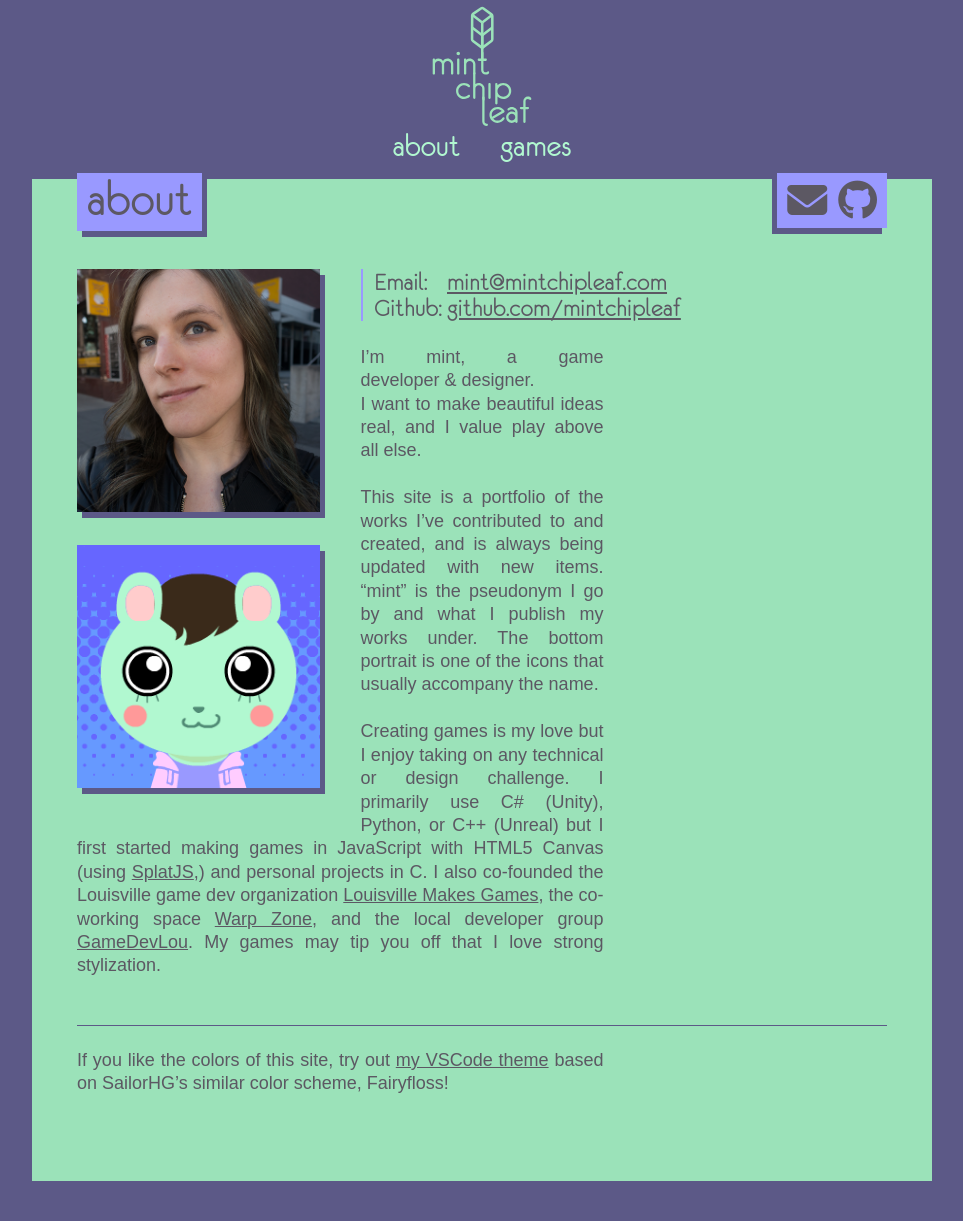
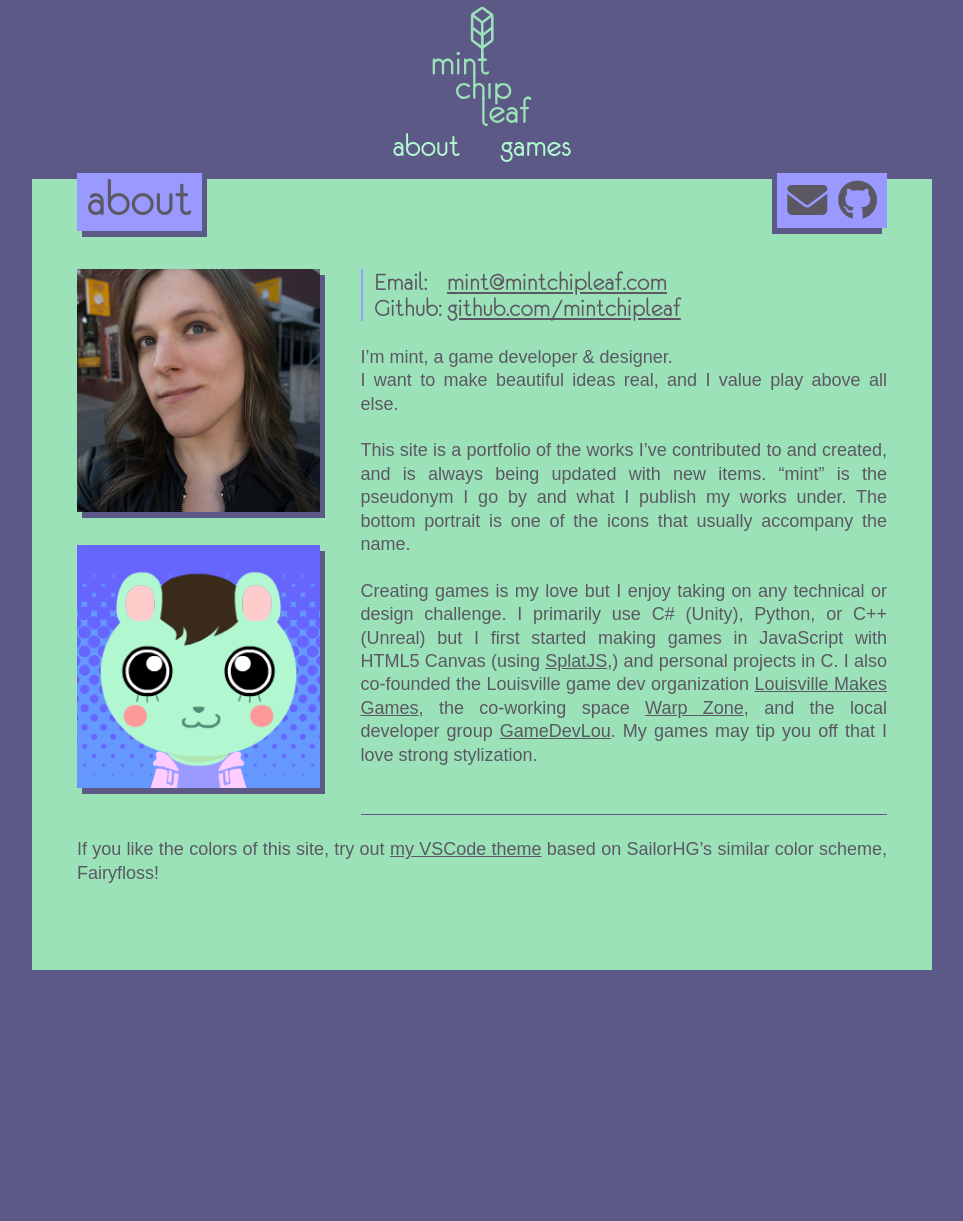
Before and after one commit to mintchipleaf/mintchipleaf.github.io, a Jekyll site: the page built from about.md, in a window 1280 px wide. Shown: the whole page, without its empty margins (158-1121 px from the left). Built offline with Jekyll 4.4.1, drawn with Linux system fonts in a browser that asks for light colours; nearby versions of some CDN libraries; some web fonts are replaced; after the commit the page ends 1010 px from its top, so only the background shows below that.

Commit message:
Update about.css

```diff
--- a/assets/about.css
+++ b/assets/about.css
@@ -32,9 +32,7 @@ td a {
 	text-align: justify;
 	text-wrap: balance;
 }
-#bio-text p {
-	max-width: 526.5px;
-}
+
 #bio-links {
 	font-family: 'eurofurence55';
 	margin-bottom: 25px;
```
